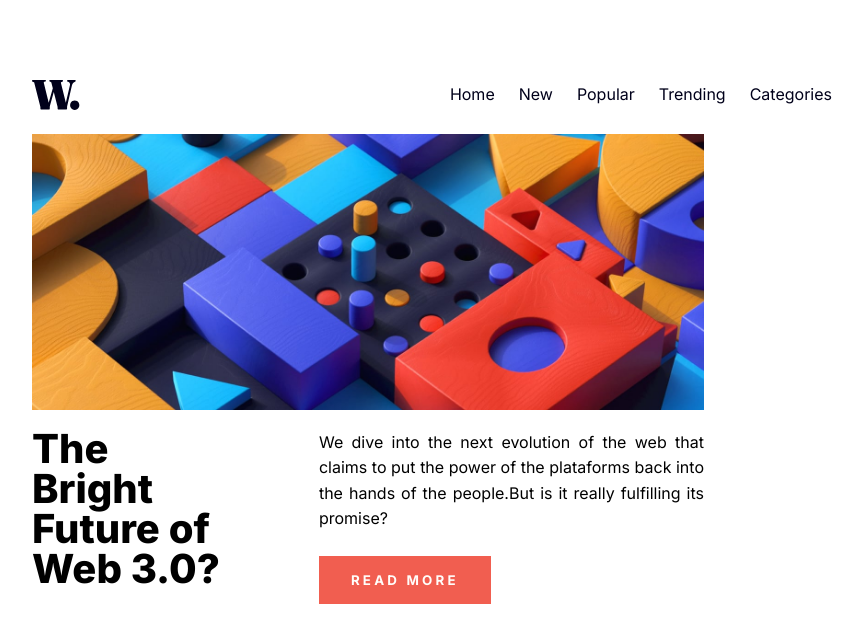
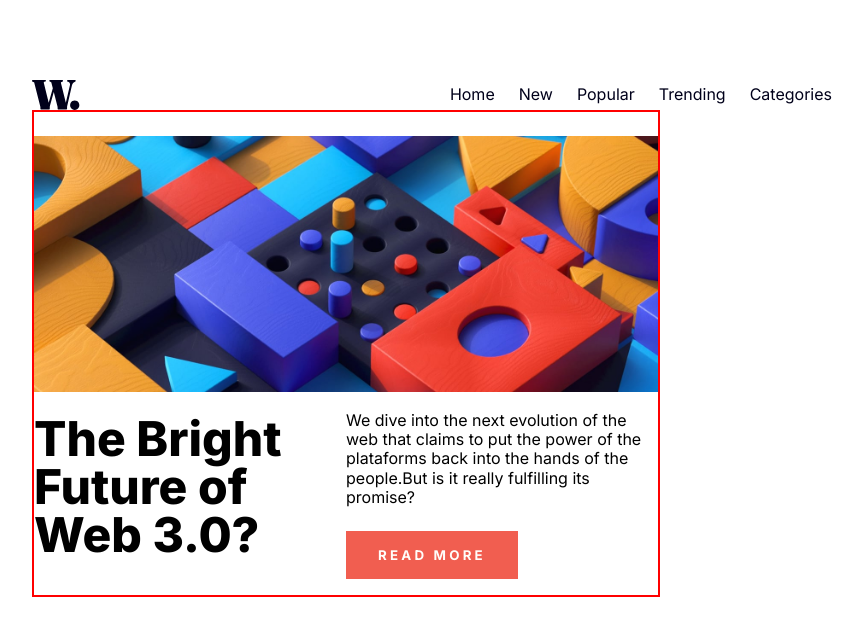
Before and after one commit to reginaguermandi/homepage, a React (Create React App) app: page / in a window 1280 px wide. Shown: the top 642 px of the page, without its empty margins (208-1070 px from the left). Built offline with nearby package versions, Linux system fonts and the light colour scheme.

Commit message:
set desktop responsiveness

```diff
--- a/src/Components/Header/Header.css
+++ b/src/Components/Header/Header.css
@@ -1,6 +1,6 @@
 .hero-container{
-
   max-width: 42rem;
+  border: 2px solid red;
 }
 
 .hero-image {
@@ -20,13 +20,18 @@
 }
 
 .text-container p {
-  line-height: 1.6rem;
+  line-height: 1.2rem;
   padding-bottom: 1.5rem;
 }
 
+
+/* ---------------------------------------------- */
+
+
+
 @media (min-width: 1024px) {
-  .image-container {
-    max-width: 42rem;
+  .hero-container{
+    max-width: 39rem;
   }
 
   .text-container {
@@ -36,11 +41,47 @@
   }
 
   .title-container {
-    padding-right: 4rem;
+    width: 20rem;
+  }
+
+  .text-container h1 {
+    font-size: 3rem;
   }
 
   .p-container {
-    padding-left: 2rem;
-    text-align: justify;
+    width: 20rem;
   }
 }
+
+
+/* ---------------------------------------------- */
+
+
+@media (min-width: 1680px) {
+  .hero-container{
+    max-width: 60rem;
+  }
+
+  .title-container {
+    width: 20rem;
+ }
+
+ .title-container{
+  width: 50rem;
+  }
+
+  .title-container h1 {
+    font-size: 3.5rem;
+  }
+
+  .p-container {
+    width: 50rem;
+    padding-left: 2rem;
+  }
+
+  .p-container p {
+    font-size: 1.2rem;
+    line-height: 1.5rem;
+    padding-bottom: 2.5rem;
+  }
+}
--- a/src/Components/Header/Header.js
+++ b/src/Components/Header/Header.js
@@ -7,6 +7,7 @@ import './Header.css';
 export default function Header() {
   return (
     <header className='hero-container'>
+
       <div className='image-container'>
         <img
           className='hero-image'
@@ -17,7 +18,6 @@ export default function Header() {
       </div>
 
       <div className='text-container'>
-
         <div className='title-container'>
           <h1>The Bright Future of Web 3.0?</h1>
         </div>
@@ -26,7 +26,6 @@ export default function Header() {
           <p>We dive into the next evolution of the web that claims to put the power of the plataforms back into the hands of the people.But is it really fulfilling its promise?</p>
           <Button />
         </div>
-
       </div>
     </header>
   )
--- a/src/Components/Navbar/Navbar.css
+++ b/src/Components/Navbar/Navbar.css
@@ -29,7 +29,9 @@
 }
 
 .close.active {
+  position: relative;
   display: block;
+  z-index: 1;
 }
 
 .links-container {
@@ -38,7 +40,6 @@
 
 .links-container.active {
   position: absolute;
-  z-index: -1;
   display: block;
   top: 0;
   bottom: 0;
```
